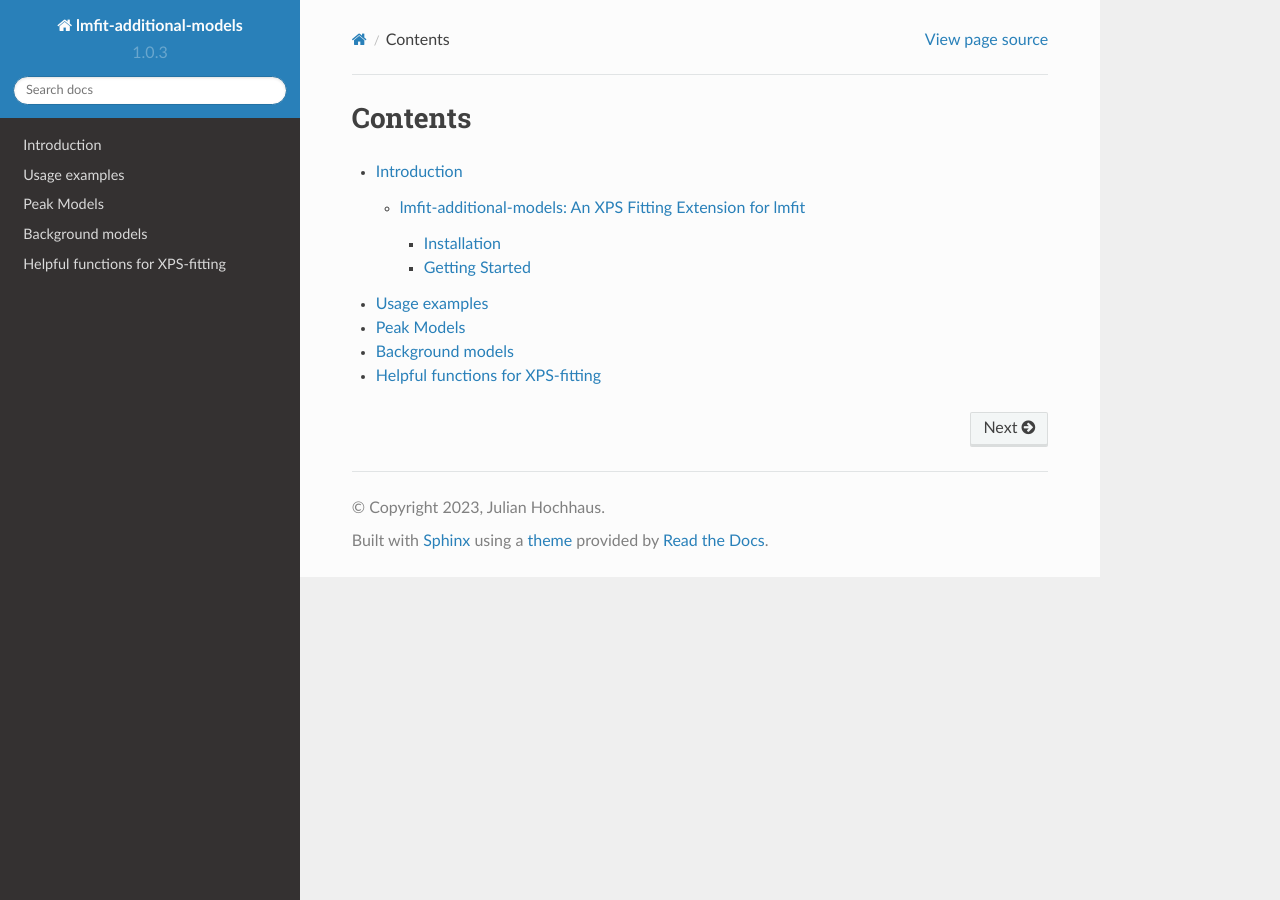
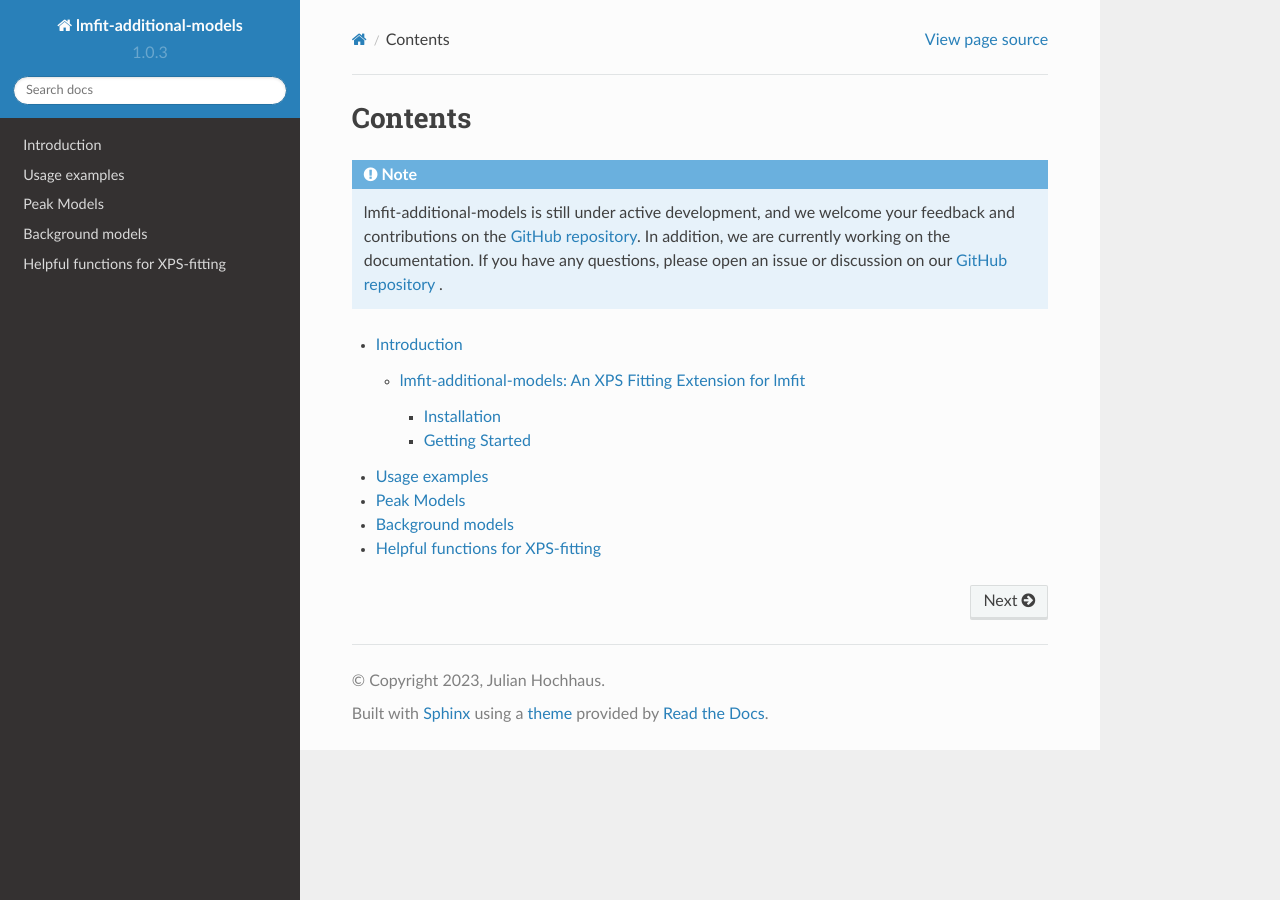
Before and after one commit to Julian-Hochhaus/lmfitxps, a Sphinx documentation site: the page built from docs/index.rst, in a window 1280 px wide. Built offline with Sphinx 7.4.7 and the Read the Docs theme 2.0.0, drawn with Linux system fonts in a browser that asks for light colours.

Commit message:
wrote introduction

```diff
--- a/docs/additional_functions.rst
+++ b/docs/additional_functions.rst
@@ -1,2 +1,3 @@
 Helpful functions for XPS-fitting
 =================================
+.. include:: note.rst
--- a/docs/backgrounds.rst
+++ b/docs/backgrounds.rst
@@ -1,5 +1,6 @@
 Background models
 =================
+.. include:: note.rst
 .. autoclass:: models.ShirleyBG
     :members:
     :member-order: bysource
--- a/docs/index.rst
+++ b/docs/index.rst
@@ -2,7 +2,7 @@
 
 Contents
 --------
-
+.. include:: note.rst
 .. toctree::
     introduction
     usage
--- a/docs/introduction.rst
+++ b/docs/introduction.rst
@@ -36,7 +36,7 @@ Getting Started
 For a quick start guide and examples, please refer to the `Getting Started`_-section as well as the `lmfit`_ -documentation.
 
 .. _lmfit: https://lmfit.github.io/lmfit-py/intro.html
-.. _Getting Started: https://lmfit-additional-models.readthedocs.io/en/latest/usage.html
+.. _Getting Started: https://lmfit-additional-models.readthedocs.io/en/gh-pages/usage.html
 
 
 .. note::
--- /dev/null
+++ b/docs/note.rst
@@ -0,0 +1,4 @@
+.. note::
+    lmfit-additional-models is still under active development, and we welcome your feedback and contributions on the `GitHub repository`_. In addition, we are currently working on the documentation. If you have any questions, please open an issue or discussion on our `GitHub repository`_ .
+
+.. _GitHub repository: https://github.com/Julian-Hochhaus/lmfit-additional-models
--- a/docs/peaks.rst
+++ b/docs/peaks.rst
@@ -1,5 +1,7 @@
 Peak Models
 =================
+.. include:: note.rst
+
 
 .. autoclass:: models.FermiEdgeModel
     :members:
--- a/docs/usage.rst
+++ b/docs/usage.rst
@@ -1,2 +1,3 @@
 Usage examples
 ==============
+.. include:: note.rst
```
